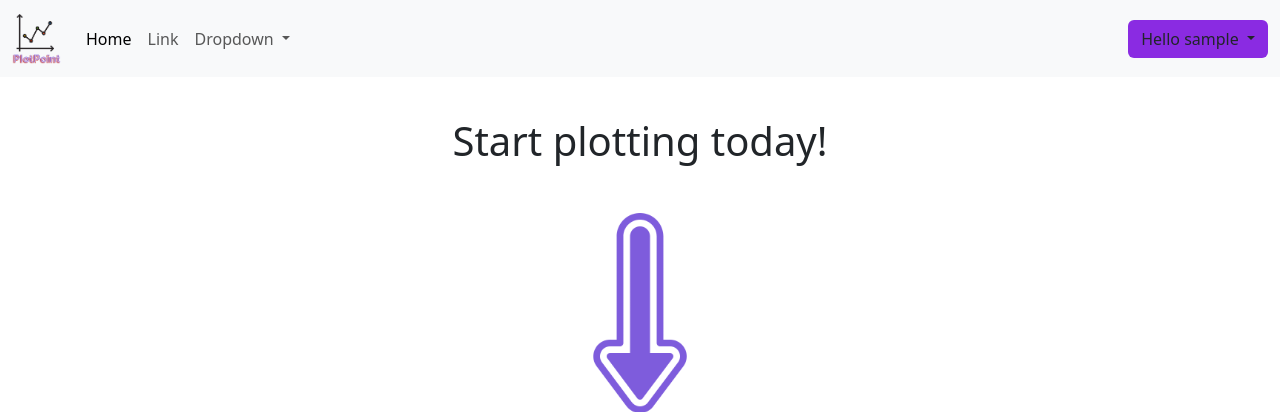
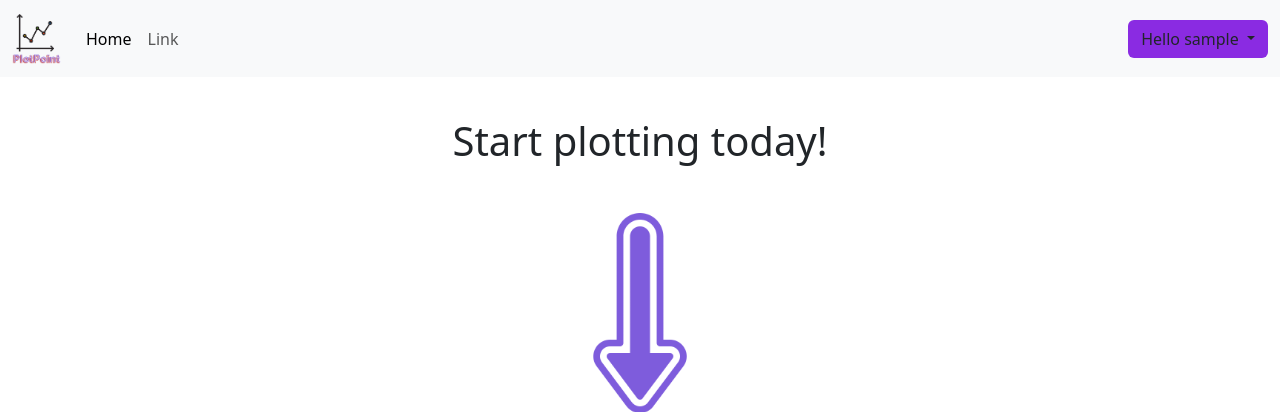
Before and after one commit to Brooklyn-STEAM/10043-Developing-a-Specialized-Tracker-To-Centralize-Assignments-Due-Dates, a Flask app: page /cta in a window 1280 px wide. Shown: the top 412 px of the page. Run offline with Flask 3, Linux system fonts and the light colour scheme; a user stored in the database is signed in; tables that the repository leaves empty or names only in its code hold one stand-in row (values such as "Sample post"); data that the repository does not hold is empty.

Commit message:
start of logout

```diff
--- a/main.py
+++ b/main.py
@@ -122,11 +122,11 @@ def sup ():
 @app.route("/logout")
 def logout():
     flask_login.logout_user()
-    return redirect("/")
+    return redirect("/signin")
 
 
 
 
-@app.route("/")
+@app.route("/main")
 def main ():
     return render_template("mainpage.html.jinja")
--- a/templates/components/navbar.html.jinja
+++ b/templates/components/navbar.html.jinja
@@ -16,16 +16,6 @@
         <li class="nav-item">
           <a class="nav-link" href="#">Link</a>
         </li>
-        <li class="nav-item dropdown">
-          <a class="nav-link dropdown-toggle" href="#" role="button" data-bs-toggle="dropdown" aria-expanded="false">
-            Dropdown
-          </a>
-          <ul class="dropdown-menu">
-            <li><a class="dropdown-item" href="#">Action</a></li>
-            <li><a class="dropdown-item" href="#">Something else here</a></li>
-          </ul>
-        </li>
-
       </ul>
       {% if current_user.is_authenticated %}
       <div class="dropdown ps-2">
```
